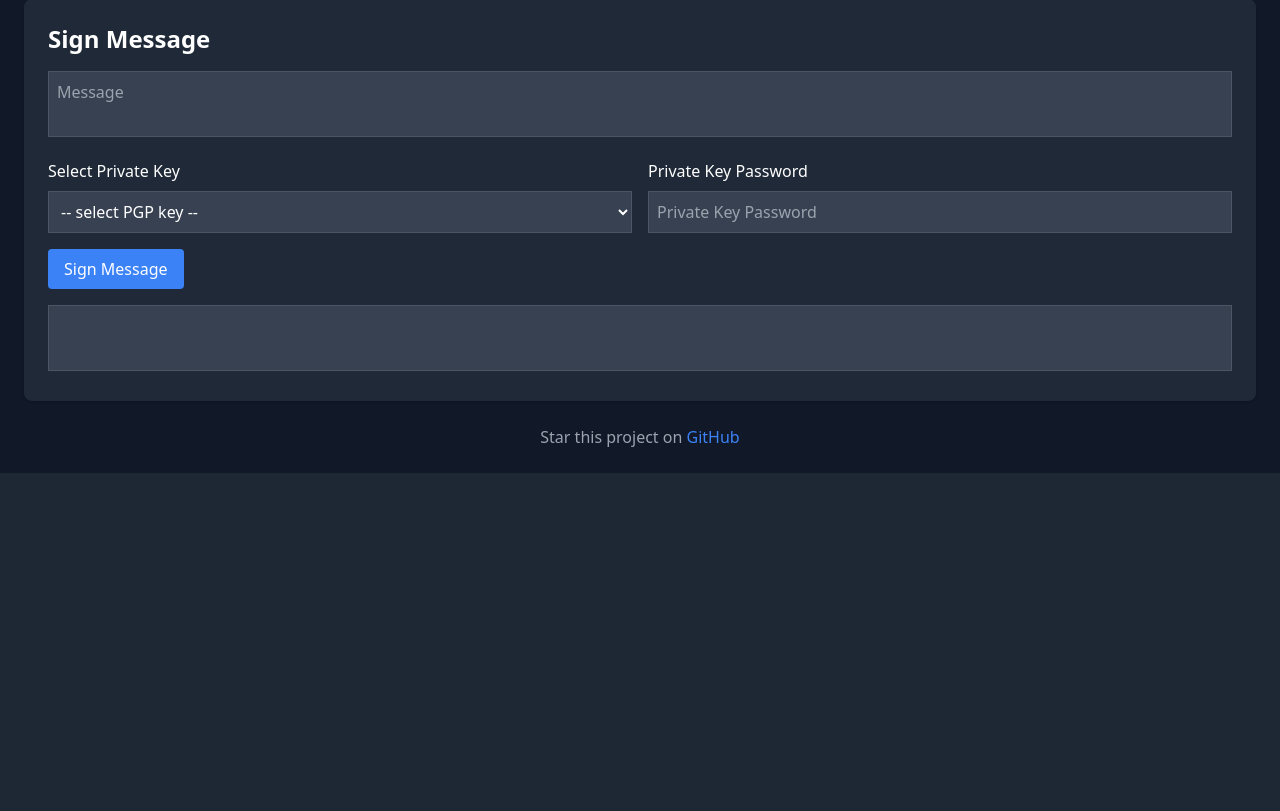
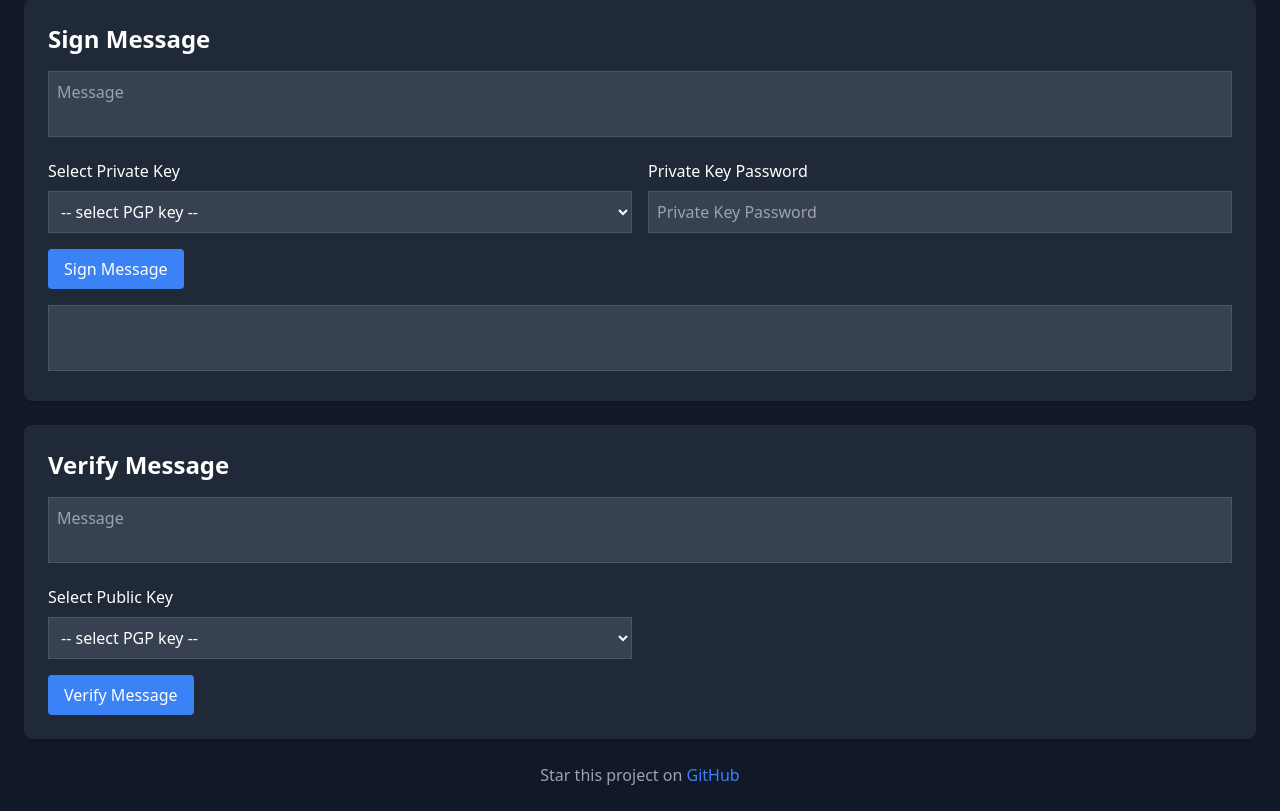
Before and after one commit to joshuavanderpoll/PGPBox-python, a Flask app: page / in a window 1280 px wide. Shown: the part 1617-2428 px from the top of the page. Before the commit the page ends 2090 px from the top, so only its background shows below. Run offline with Flask 3, Linux system fonts and the light colour scheme; data that the repository does not hold is empty; some libraries are stand-ins or nearby versions.

Commit message:
feat: some fixes, algorithm improvements and verify message feature

```diff
--- a/app/routes.py
+++ b/app/routes.py
@@ -29,13 +29,13 @@ def generate_keys():
     uid = PGPy.PGPUID.new('', comment=comment, email=email)
 
     key.add_uid(uid, usage={PGPy.constants.KeyFlags.Sign, PGPy.constants.KeyFlags.EncryptCommunications},
-        hashes=[PGPy.constants.HashAlgorithm.SHA256],
+        hashes=[PGPy.constants.HashAlgorithm.SHA512],
         ciphers=[PGPy.constants.SymmetricKeyAlgorithm.AES256],
         compression=[PGPy.constants.CompressionAlgorithm.ZLIB])
 
     # Protect the private key with a passphrase
     if password:
-        key.protect(password, PGPy.constants.SymmetricKeyAlgorithm.AES256, PGPy.constants.HashAlgorithm.SHA256)
+        key.protect(password, PGPy.constants.SymmetricKeyAlgorithm.AES256, PGPy.constants.HashAlgorithm.SHA512)
 
     public_key = str(key.pubkey)
     private_key = str(key)
@@ -145,7 +145,7 @@ def encrypt_message():
 
     public_key = PGPy.PGPKey()
     public_key.parse(key.public_key)
-    pgp_message = public_key.encrypt(PGPy.PGPMessage.new(message))
+    pgp_message = public_key.encrypt(PGPy.PGPMessage.new(message, cleartext=True))
 
     return jsonify({'output': str(pgp_message)})
 
@@ -162,8 +162,7 @@ def decrypt_message():
     if not key:
         return jsonify({'message': 'Private key not found'}), 404
 
-    pgp_message = PGPy.PGPMessage()
-    pgp_message.parse(message)
+    pgp_message = PGPy.PGPMessage.new(message, cleartext=True)
 
     # Decrypt the message
     private_key, _ = PGPy.PGPKey.from_blob(key.private_key)
@@ -188,18 +187,49 @@ def sign_message():
     if not key:
         return jsonify({'message': 'Private key not found'}), 404
 
-    # Decrypt the message
+    pgp_message = PGPy.PGPMessage.new(message, cleartext=True)
+
+    # Sign the message
     private_key, _ = PGPy.PGPKey.from_blob(key.private_key)
-
     if private_key.is_protected and not private_key.is_unlocked:
         try:
             with private_key.unlock(password):
-                signature = str(private_key.sign(PGPy.PGPMessage.new(message), hash=PGPy.constants.HashAlgorithm.SHA512))
+                signature = private_key.sign(message, hash=PGPy.constants.HashAlgorithm.SHA512)
+                pgp_message |= signature
         except PGPy.errors.PGPDecryptionError:
             return jsonify({'message': 'Could not unlock private key. Is your password correct?'}), 400
     else:
-        signature = str(private_key.sign(PGPy.PGPMessage.new(message), hash=PGPy.constants.HashAlgorithm.SHA512))
+        signature = private_key.sign(message, hash=PGPy.constants.HashAlgorithm.SHA512)
+        pgp_message |= signature
 
-    signed_message = f"-----BEGIN PGP SIGNED MESSAGE-----\nHash: SHA512\n\n{message}\n{signature}"
+    return jsonify({'output': str(pgp_message)})
 
-    return jsonify({'output': signed_message})
+
+@app.route('/api/verify-message', methods=['POST'])
+def verify_message():
+    data = request.json
+
+    message = str(data.get('message'))
+    keyId = int(data.get('publicKey'))
+
+    key = Key.query.filter_by(id=keyId).first()
+    if not key:
+        return jsonify({'message': 'Public key not found'}), 404
+
+    try:
+        pgp_message = PGPy.PGPMessage.from_blob(message)
+        if not pgp_message.is_signed:
+            return jsonify({'message': 'Message is not signed'}), 400
+    except ValueError:
+        return jsonify({'message': 'Invalid message'}), 400
+
+    # Verify the message
+    public_key, _ = PGPy.PGPKey.from_blob(key.public_key)
+
+    try:
+        if public_key.verify(pgp_message):
+            return jsonify({'message': 'Signature is valid'})
+        else:
+            return jsonify({'message': 'Signature is invalid'}), 400
+    except PGPy.errors.PGPError:
+        return jsonify({'message': 'Signature is invalid'}), 400
--- a/app/static/app.js
+++ b/app/static/app.js
@@ -98,8 +98,8 @@ function refreshKeySelectors() {
             const option = document.createElement('option');
             option.value = key.id;
 
-            if(type === 'private' && key.privateKey === "") return;
-            if(type === 'public' && key.publicKey === "") return;
+            if(type === 'private' && key.privateKey === null) return;
+            if(type === 'public' && key.publicKey === null) return;
 
             // Construct the display text
             const email = key.email || '';
@@ -215,12 +215,30 @@ function signMessage() {
     })
     .then(response => response.json())
     .then(data => {
-        const signedMessageField = document.getElementById('signeddMessage');
+        const signedMessageField = document.getElementById('signedMessage');
         if(data.output) {
             signedMessageField.value = data.output;
         } else if(data.message) {
             alert(data.message);
         }
+    });
+}
+
+// Function to verify a signed message
+function verifyMessage() {
+    const message = document.getElementById('messageToVerify').value;
+    const publicKey = document.getElementById('verifyPublicKeySelect').value;
+
+    fetch('/api/verify-message', {
+        method: 'POST',
+        headers: {
+            'Content-Type': 'application/json'
+        },
+        body: JSON.stringify({ message, publicKey })
+    })
+    .then(response => response.json())
+    .then(data => {
+        alert(data.message);
     });
 }
 
@@ -240,6 +258,7 @@ document.addEventListener('DOMContentLoaded', () => {
     document.getElementById('encryptMessageButton').addEventListener('click', encryptMessage);
     document.getElementById('decryptMessageButton').addEventListener('click', decryptMessage);
     document.getElementById('signMessageButton').addEventListener('click', signMessage);
+    document.getElementById('verifyMessageButton').addEventListener('click', verifyMessage);
 
     document.querySelectorAll('textarea[readonly]').forEach(textarea => {
         textarea.addEventListener('click', function() {
--- a/app/templates/index.html
+++ b/app/templates/index.html
@@ -126,7 +126,20 @@
                 </div>
             </div>
             <button id="signMessageButton" class="bg-blue-500 text-white px-4 py-2 rounded mt-4">Sign Message</button>
-            <textarea id="signeddMessage" readonly class="border p-2 w-full mt-4 dark:bg-gray-700 dark:border-gray-600 resize-none " onclick="selectText(this)" aria-label="Signed Message"></textarea>
+            <textarea id="signedMessage" readonly class="border p-2 w-full mt-4 dark:bg-gray-700 dark:border-gray-600 resize-none " onclick="selectText(this)" aria-label="Signed Message"></textarea>
+        </div>
+
+        <!-- Verify Message Section -->
+        <div class="bg-white dark:bg-gray-800 dark:text-white p-6 rounded-lg shadow mb-6">
+            <h2 class="text-2xl font-bold mb-4">Verify Message</h2>
+            <textarea id="messageToVerify" placeholder="Message" class="border p-2 w-full mb-4 dark:bg-gray-700 dark:border-gray-600 resize-none" aria-label="Message to Sign"></textarea>
+            <div class="grid grid-cols-1 md:grid-cols-2 gap-4">
+                <div>
+                    <label for="verifyPublicKeySelect" class="block mb-2">Select Public Key</label>
+                    <select id="verifyPublicKeySelect" data-type="public" class="keySelector border p-2 w-full dark:bg-gray-700 dark:border-gray-600"></select>
+                </div>
+            </div>
+            <button id="verifyMessageButton" class="bg-blue-500 text-white px-4 py-2 rounded mt-4">Verify Message</button>
         </div>
 
         <!-- Footer -->
```
